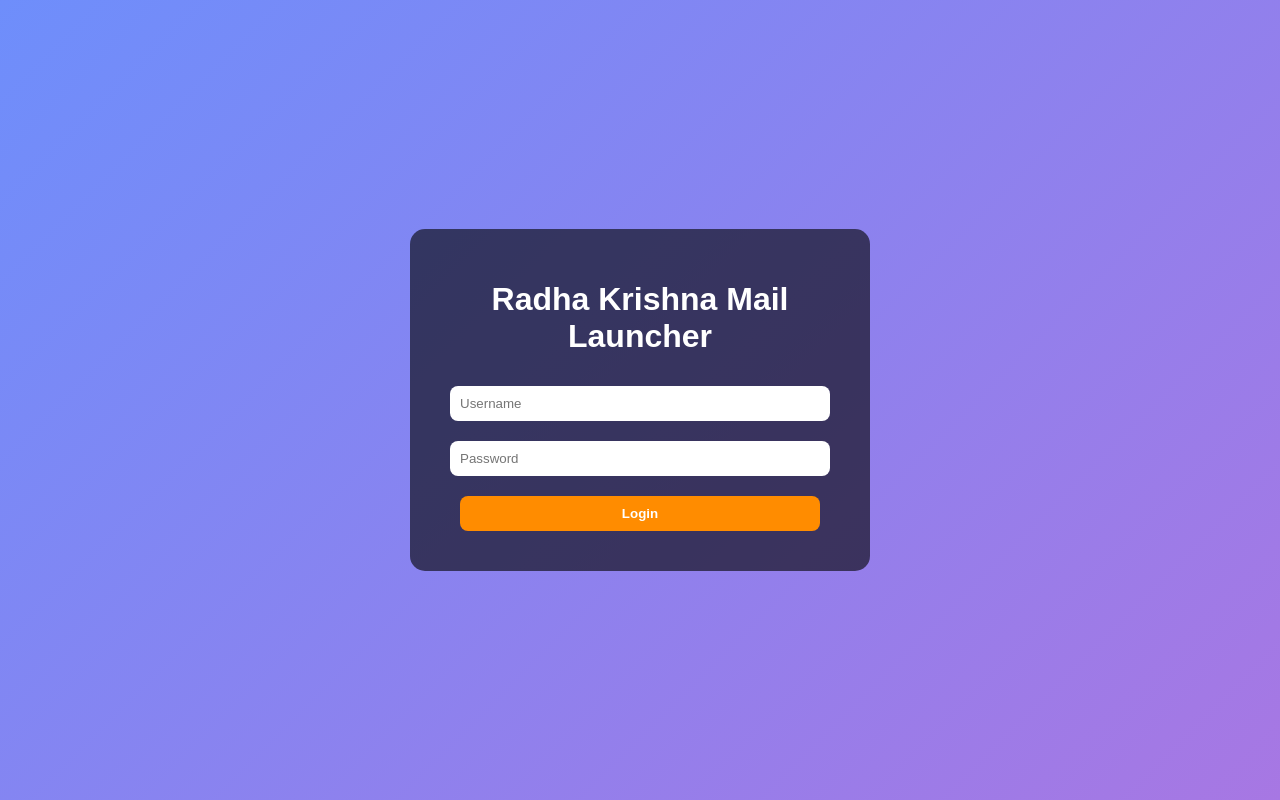
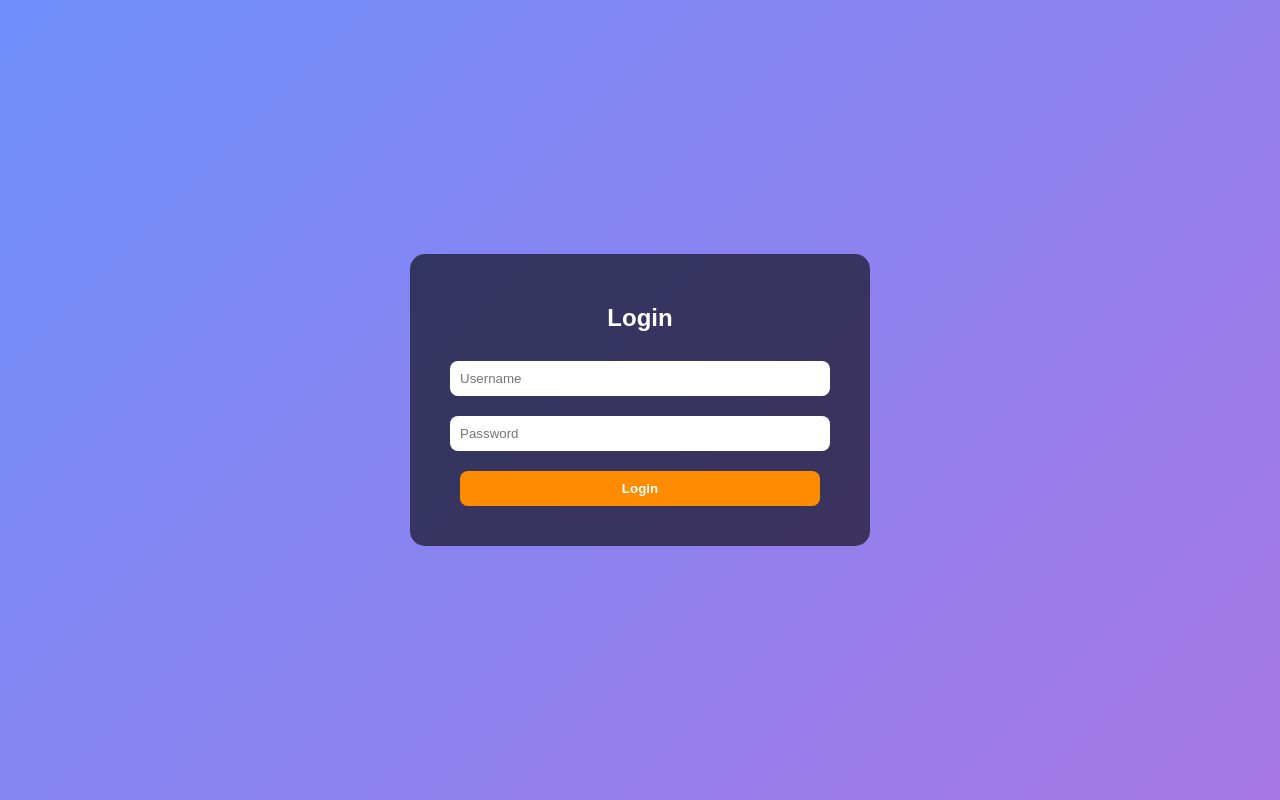
Before and after one commit to deepanshulodhi79-sudo/radha-krishna-mail-launcher, a website: page login.html in a window 1280 px wide. Drawn offline with Linux system fonts and the light colour scheme.

Commit message:
Update login.html

```diff
--- a/login.html
+++ b/login.html
@@ -7,25 +7,20 @@
 </head>
 <body>
   <div class="login-container">
-    <h1>Radha Krishna Mail Launcher</h1>
-    <form onsubmit="return login(event)">
-      <input type="text" id="username" placeholder="Username" required>
-      <input type="password" id="password" placeholder="Password" required>
-      <button type="submit">Login</button>
-    </form>
+    <h2>Login</h2>
+    <input type="text" id="username" placeholder="Username">
+    <input type="password" id="password" placeholder="Password">
+    <button onclick="login()">Login</button>
   </div>
 
   <script>
-    function login(event) {
-      event.preventDefault();
-      const user = document.getElementById("username").value.trim();
-      const pass = document.getElementById("password").value.trim();
-
+    function login() {
+      const user = document.getElementById("username").value;
+      const pass = document.getElementById("password").value;
       if (user === "radha krishna" && pass === "shree krishna15") {
-        localStorage.setItem("loggedIn", "true");
         window.location.href = "/launcher";
       } else {
-        alert("Invalid credentials");
+        alert("Invalid credentials!");
       }
     }
   </script>
```
